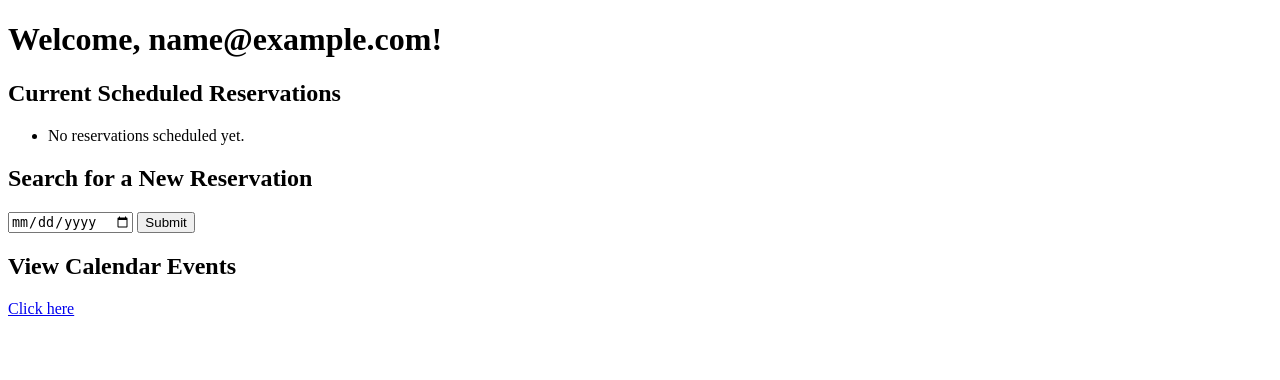
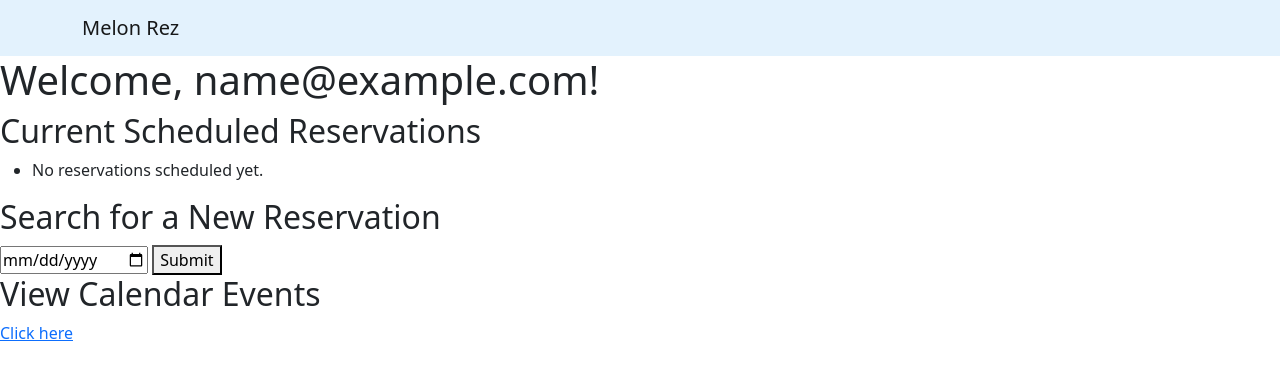
Before and after one commit to kotynskm/melonrez, a Flask app: page /homepage in a window 1280 px wide. Shown: the top 380 px of the page. Run offline with Flask 2, Linux system fonts and the light colour scheme; the visitor is signed in with stand-in values (Sample User, id 1); data comes from the database, SQL or seed files in the repository; data that the repository does not hold is empty.

Commit message:
Added boostrap links, added navbar

```diff
--- a/templates/base.html
+++ b/templates/base.html
@@ -5,10 +5,19 @@
     <meta http-equiv="X-UA-Compatible" content="IE=edge">
     <meta name="viewport" content="width=device-width, initial-scale=1.0">
     <title>Melon Reservation</title>
+    <!-- Bootstrap CSS and JS links -->
+    <link href="https://cdn.jsdelivr.net/npm/bootstrap@5.2.0/dist/css/bootstrap.min.css" rel="stylesheet" integrity="sha384-gH2yIJqKdNHPEq0n4Mqa/HGKIhSkIHeL5AyhkYV8i59U5AR6csBvApHHNl/vI1Bx" crossorigin="anonymous">
+    <script src="https://cdn.jsdelivr.net/npm/bootstrap@5.2.0/dist/js/bootstrap.bundle.min.js" integrity="sha384-A3rJD856KowSb7dwlZdYEkO39Gagi7vIsF0jrRAoQmDKKtQBHUuLZ9AsSv4jD4Xa" crossorigin="anonymous"></script>
     {% block head %}
     {% endblock %}
 </head>
 <body>
+    <nav class="navbar" style="background-color: #e3f2fd;">
+        <!-- Navbar content -->
+        <div class="container-md">
+            <a class="navbar-brand" href="#">Melon Rez</a>
+          </div>
+    </nav>
     {% block content %}BODY CONTENT GOES HERE{% endblock %}
 </body>
 </html>
```
